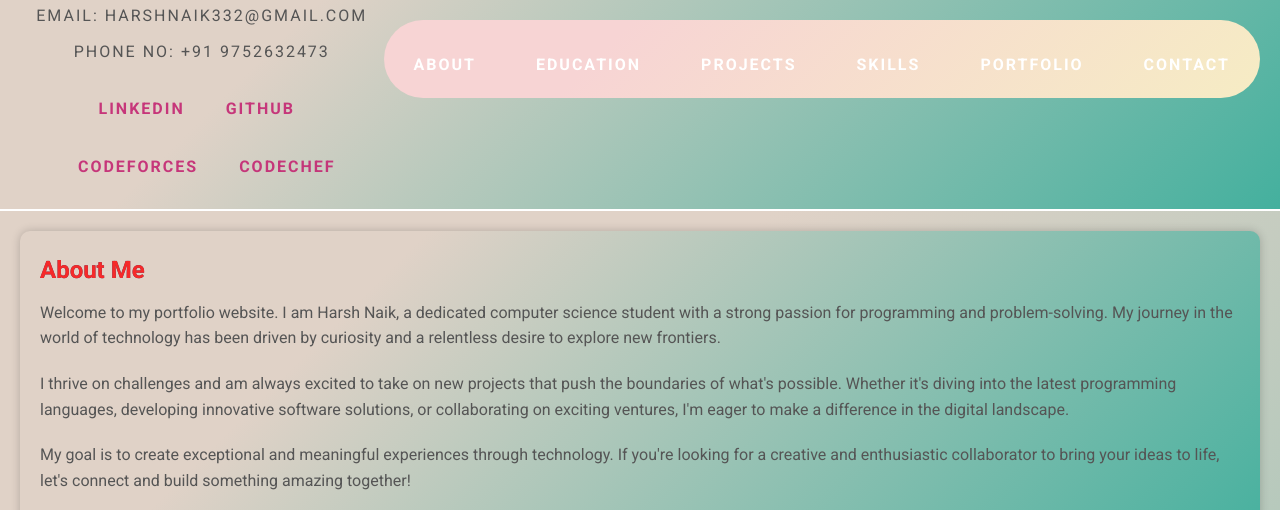
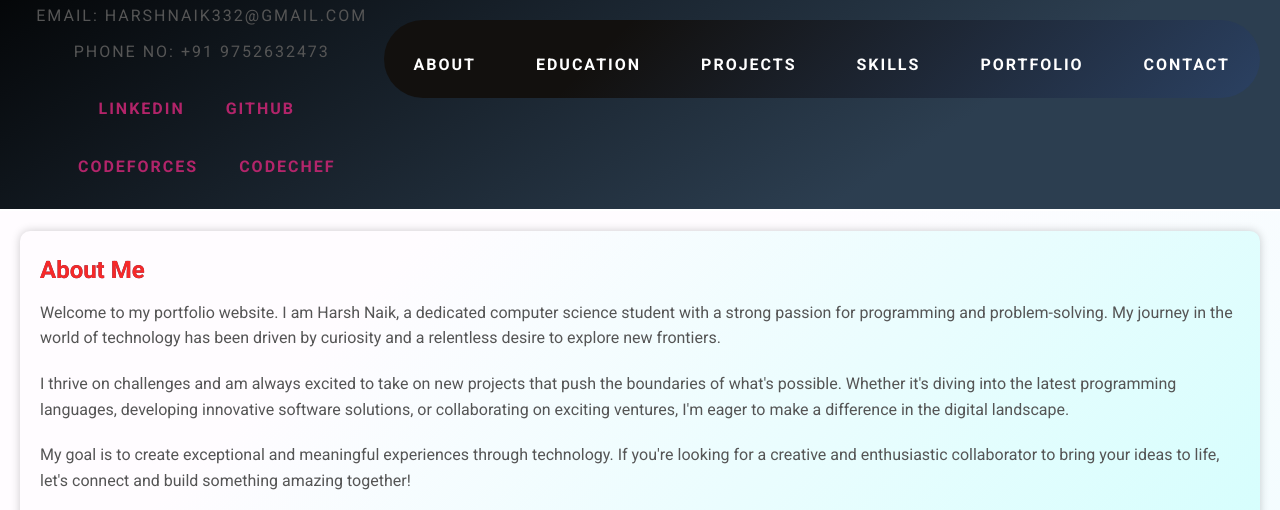
Before and after one commit to Invincibleunderthesun/Portfolio, a plain HTML site: page index.html in a window 1280 px wide. Shown: the part 91-601 px from the top of the page. Drawn offline with Linux system fonts and the light colour scheme.

Commit message:
updated styles

```diff
--- a/style.css
+++ b/style.css
@@ -9,8 +9,10 @@ body {
     font-family: 'Roboto', sans-serif;
     margin: 0;
     padding: 0;
-    background-color: #44b09e;
-    background-image: linear-gradient(315deg, #44b09e 0%, #e0d2c7 74%);
+    /* background-color: #44b09e;
+    background-image: linear-gradient(315deg, #44b09e 0%, #e0d2c7 74%); */
+    background-color: #d5fefd;
+    background-image: linear-gradient(315deg, #d5fefd 0%, #fffcff 74%);
     color: #333;
     line-height: 1.6;
 }
@@ -18,9 +20,11 @@ body {
 /* Header Styles */
 /* Modern Header Styles */
 .modern-header {
-    background-color: #44b09e;
-    background-image: linear-gradient(315deg, #44b09e 0%, #e0d2c7 74%);
+    /* background-color: #44b09e;
+    background-image: linear-gradient(315deg, #44b09e 0%, #e0d2c7 74%); */
     /* Modern header background color */
+    background-color: #000000;
+    background-image: linear-gradient(147deg, #000000 0%, #2c3e50 74%);
     color: #fff;
     text-align: center;
     padding: 20px;
@@ -56,7 +60,7 @@ body {
 }
 
 .modern-header a:hover {
-    color: black;
+    color: rgb(30, 79, 227);
     /* Change link color on hover to match the header background */
 }
 
@@ -68,8 +72,8 @@ section {
     margin: 20px;
     padding: 20px;
     /* background-color: #fff; */
-    background-color: #44b09e;
-    background-image: linear-gradient(315deg, #44b09e 0%, #e0d2c7 74%);
+    background-color: #d5fefd;
+    background-image: linear-gradient(315deg, #d5fefd 0%, #fffcff 74%);
     box-shadow: 0 0 10px rgba(0, 0, 0, 0.2);
     border-radius: 10px;
     transition: transform 0.2s ease-in-out;
@@ -123,7 +127,7 @@ a {
 }
 
 a:hover {
-    color: black;
+    color: rgb(30, 79, 227);
 }
 
 /* Unordered List Styles */
@@ -135,8 +139,10 @@ ul {
 /* Navigation Menu Styles */
 /* Circular Navigation Menu Styles */
 .modern-nav {
-    background-color: #f6ecc4;
-    background-image: linear-gradient(315deg, #f6ecc4 0%, #f7d4d4 74%);
+    /* background-color: #f6ecc4;
+    background-image: linear-gradient(315deg, #f6ecc4 0%, #f7d4d4 74%); */
+    background-color: #2b4162;
+    background-image: linear-gradient(315deg, #2b4162 0%, #12100e 74%);
 
     padding: 10px 0;
     border-radius: 50px;
@@ -172,7 +178,7 @@ ul {
 .modern-nav a:hover {
     /* color: #007bff; */
 
-    color: black;
+    color: rgb(30, 79, 227);
     /* Hover color */
 }
 
```
